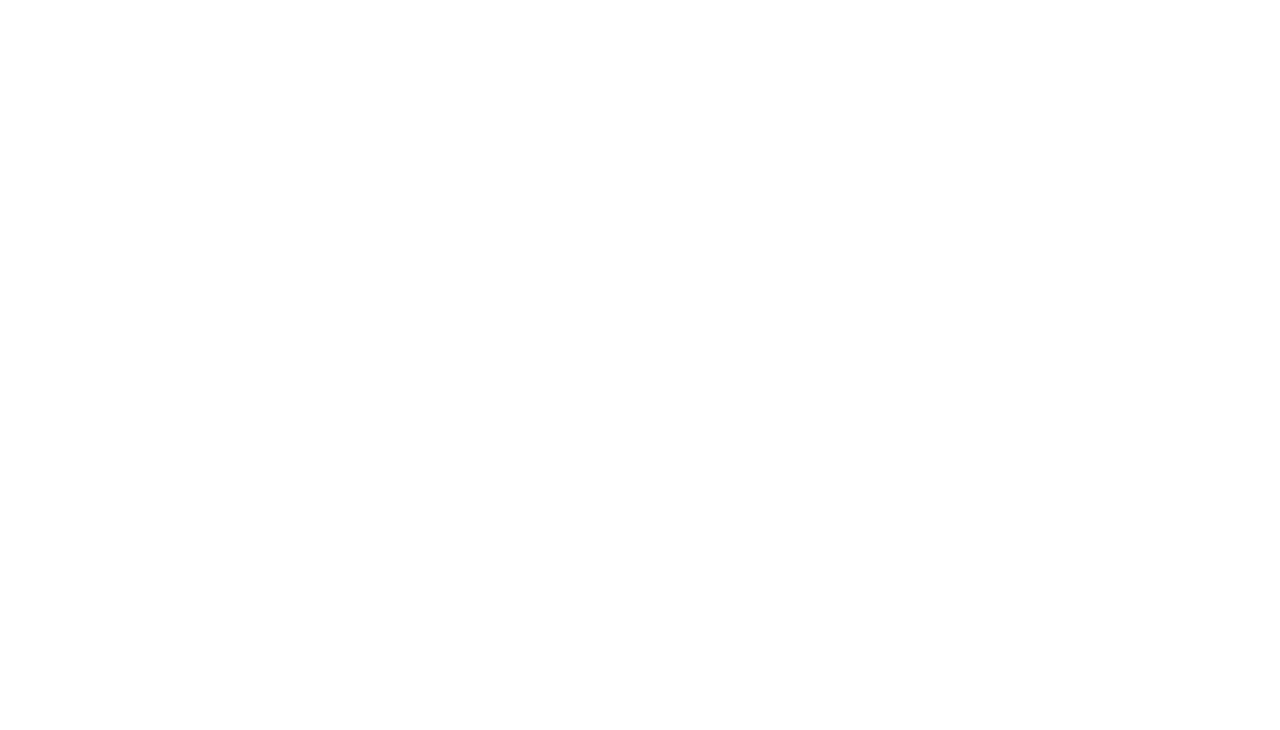
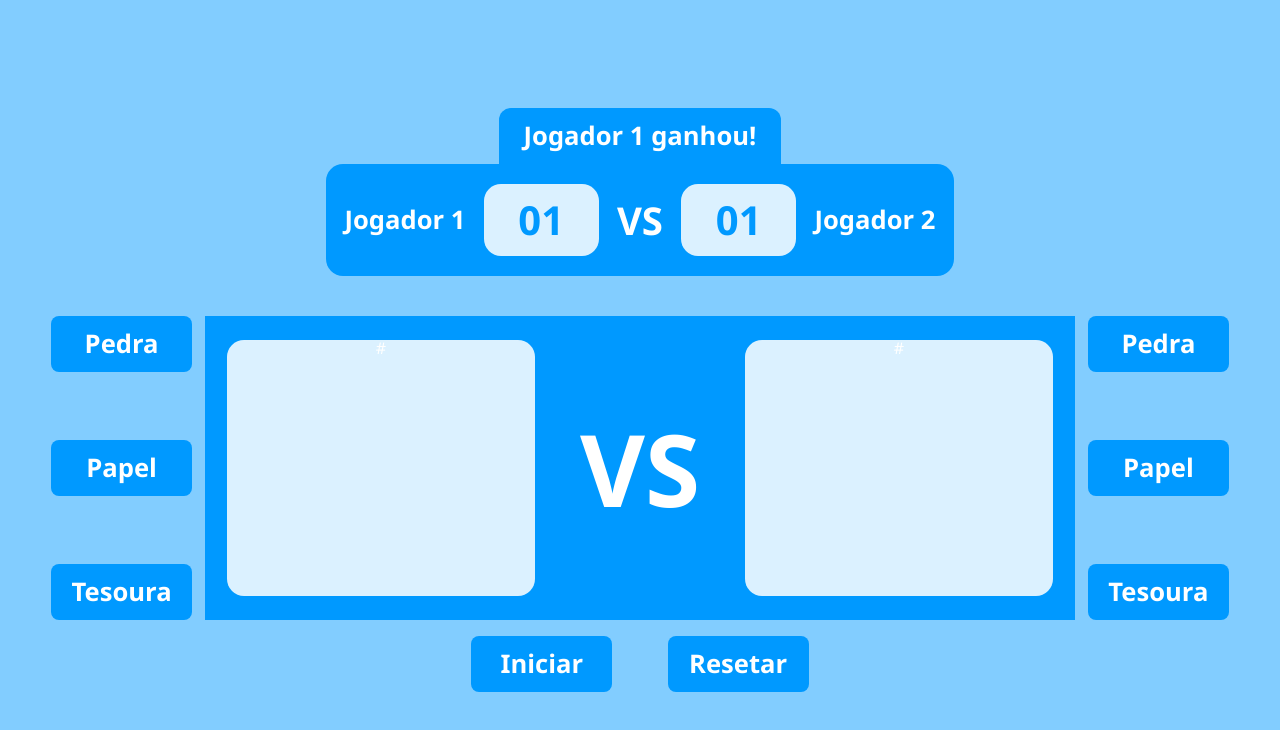
Before and after one commit to CarlosCorrea22/joquempo-htc-04, a plain HTML site: page index.html in a window 1280 px wide. Drawn offline with Linux system fonts and the light colour scheme.

Commit message:
layout-joquempo-d5-htc-4

```diff
--- a/index.html
+++ b/index.html
@@ -1,11 +1,50 @@
 <!DOCTYPE html>
-<html lang="en">
+<html lang="pt-br">
+
 <head>
     <meta charset="UTF-8">
     <meta name="viewport" content="width=device-width, initial-scale=1.0">
-    <title>Document</title>
+    <title>Joquempo</title>
+    <link rel="stylesheet" href="style.css">
 </head>
+
 <body>
+    <div class="winner">
+        <h1>Jogador 1 ganhou!</h1>
+    </div>
+    <div class="scoreboard">
+        <h2>Jogador 1</h2>
+        <span class="player-1-score">01</span>
+        <span class="vs">VS</span>
+        <span class="player-2-score">01</span>
+        <h2>Jogador 2</h2>
+    </div>
+    <div class="main">
+        <div class="control-buttons player-1-buttons">
+            <span class="button player-1-rock-button">Pedra</span>
+            <span class="button player-1-paper-button">Papel</span>
+            <span class="button player-1-scissor-button">Tesoura</span>
+        </div>
+        <div class="game-hud">
+            <div class="hands-display player-1-hand">
+                #
+            </div>
+            <span class="big-vs">VS</span>
+            <div class="hands-display player-2-hand">
+                #
+            </div>
+        </div>
+        <div class="control-buttons player-2-buttons">
+            <span class="button player-2-rock-button">Pedra</span>
+            <span class="button player-2-paper-button">Papel</span>
+            <span class="button player-2-scissor-button">Tesoura</span>
+        </div>
+    </div>
+    <div class="start-reset-buttons">
+        <span class="button start-button">Iniciar</span>
+        <span class="button reset-button">Resetar</span>
+    </div>
+    <script src="script.js"></script>
+</body>
 
-</body>
 </html>
--- /dev/null
+++ b/style.css
@@ -0,0 +1,187 @@
+@charset "UTF-8";
+
+*, html, body, div, span, applet, object, iframe,
+h1, h2, h3, h4, h5, h6, p, blockquote, pre,
+a, abbr, acronym, address, big, cite, code,
+del, dfn, em, img, ins, kbd, q, s, samp,
+small, strike, strong, sub, sup, tt, var,
+b, u, i, center,
+dl, dt, dd, ol, ul, li,
+fieldset, form, label, legend,
+table, caption, tbody, tfoot, thead, tr, th, td,
+article, aside, canvas, details, embed,
+figure, figcaption, footer, header, hgroup,
+menu, nav, output, ruby, section, summary,
+time, mark, audio, video {
+	margin: 0;
+	padding: 0;
+	border: 0;
+	font-size: 100%;
+	vertical-align: baseline;
+	box-sizing: border-box;
+	font-family: 'Segoe UI', Tahoma, Geneva, Verdana, sans-serif;
+	color: var(--cor3);
+	text-align: center;
+}
+
+article, aside, details, figcaption, figure,
+footer, header, hgroup, menu, nav, section {
+	display: block;
+}
+
+body {
+	line-height: 1;
+	display: flex;
+	flex-direction: column;
+	align-items: center;
+	justify-content: center;
+}
+
+ol, ul {
+	list-style: none;
+}
+
+blockquote, q {
+	quotes: none;
+}
+
+blockquote:before, blockquote:after,
+q:before, q:after {
+	content: '';
+	content: none;
+}
+
+table {
+	border-collapse: collapse;
+	border-spacing: 0;
+}
+
+:root {
+	--cor0: #DBF1FF;
+	--cor1: #0099FF;
+	--cor2: #707070;
+	--cor3: #FFFFFF;
+	--cor4: #82CDFF;
+}
+
+body {
+	background-color: var(--cor4);
+	width: 100vw;
+	height: 100vh;
+}
+
+.winner {
+	background-color: var(--cor1);
+	width: 22vw;
+	height: 7vh;
+	border-radius: 12px 12px 0 0;
+	display: flex;
+	justify-content: center;
+	align-items: center;
+	font-size: clamp(16px, 2vw, 100px);
+	font-weight: 600;
+}
+
+.scoreboard {
+	background-color: var(--cor1);
+	width: 49vw;
+	height: 14vh;
+	border-radius: 17px;
+	display: flex;
+	justify-content: space-evenly;
+	align-items: center;
+}
+
+h2 {
+	font-size: clamp(16px, 2vw, 100px);
+	font-weight: bold;
+}
+
+.player-1-score {
+	padding: 0.5%;
+	background-color: var(--cor0);
+	width: 9vw;
+	height: 9vh;
+	color: var(--cor1);
+	border-radius: 17px;
+	display: flex;
+	align-items: center;
+	justify-content: center;
+	font-size: clamp(40px, 3vw, 100px);
+	font-weight: 900;
+}
+
+.vs {
+	font-weight: 900;
+	font-size: clamp(20px, 3vw, 100px);
+}
+
+.player-2-score {
+	padding: 0.5%;
+	background-color: var(--cor0);
+	width: 9vw;
+	height: 9vh;
+	color: var(--cor1);
+	border-radius: 17px;
+	display: flex;
+	align-items: center;
+	justify-content: center;
+	font-size: clamp(40px, 3vw, 100px);
+	font-weight: 900;
+}
+
+.main {
+	height: 38vh;
+	display: flex;
+	margin-top: 5vh;
+}
+
+.control-buttons {
+	display: flex;
+	flex-direction: column;
+	justify-content: space-between;
+}
+
+.button {
+	width: 11vw;
+	height: 7vh;
+	background-color: var(--cor1);
+	display: flex;
+	justify-content: center;
+	align-items: center;
+	font-weight: 600;
+	font-size: clamp(15px, 2vw, 100px);
+	border-radius: 8px;
+}
+
+.game-hud {
+	background-color: var(--cor1);
+	width: 68vw;
+	display: flex;
+	align-items: center;
+	justify-content: space-around;
+	margin-left: 1vw;
+}
+
+.hands-display {
+	background-color: var(--cor0);
+	height: 32vh;
+	width: 24vw;
+	border-radius: 17px;
+}
+
+.big-vs {
+	font-weight: 900;
+	font-size: clamp(65px, 10vw, 100px);
+}
+
+.player-2-buttons {
+	margin-left: 1vw;
+}
+
+.start-reset-buttons {
+	display: flex;
+	justify-content: space-evenly;
+	width: 35vw;
+	margin-top: 2vh;
+}
```
Also changed, not shown: script.js (added).
